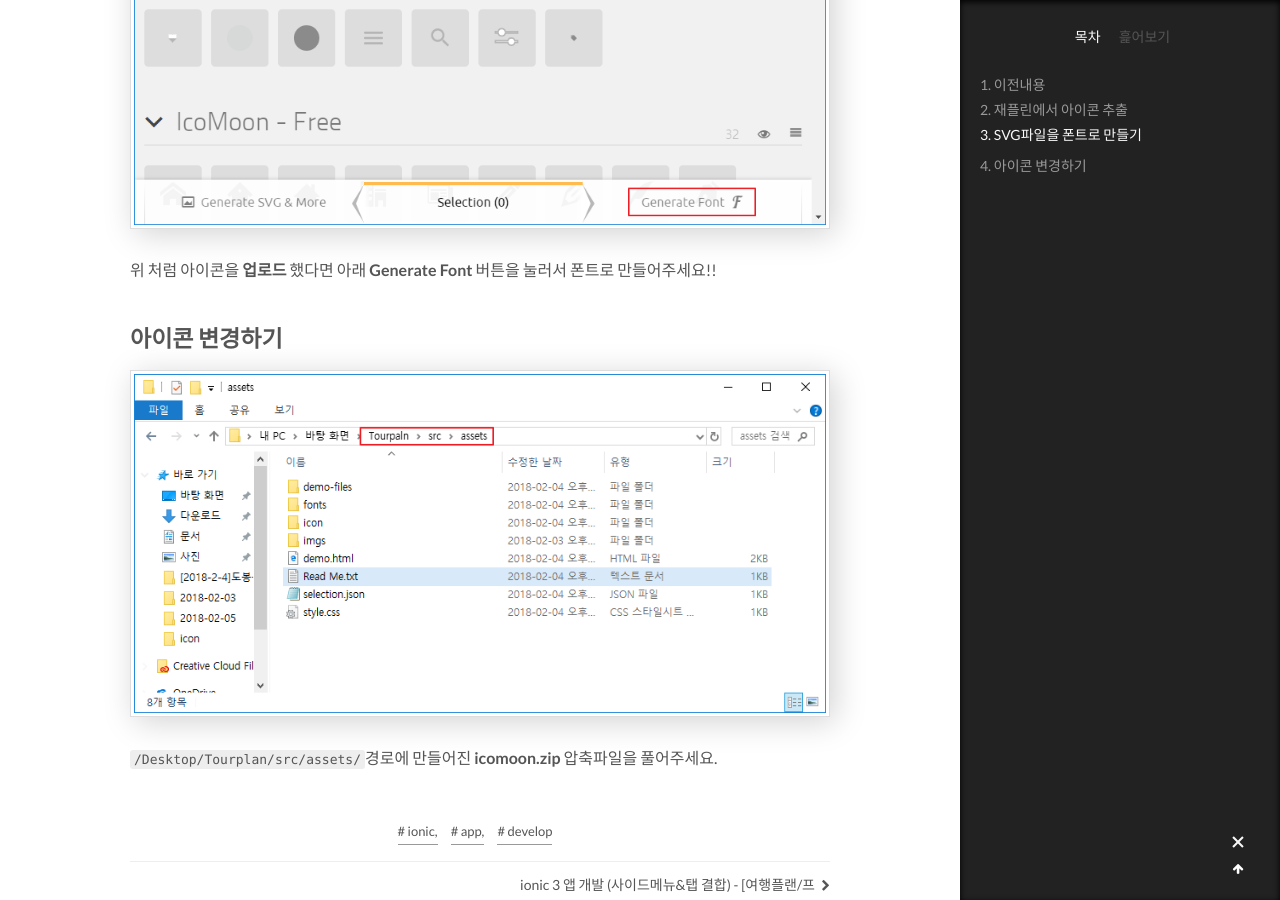
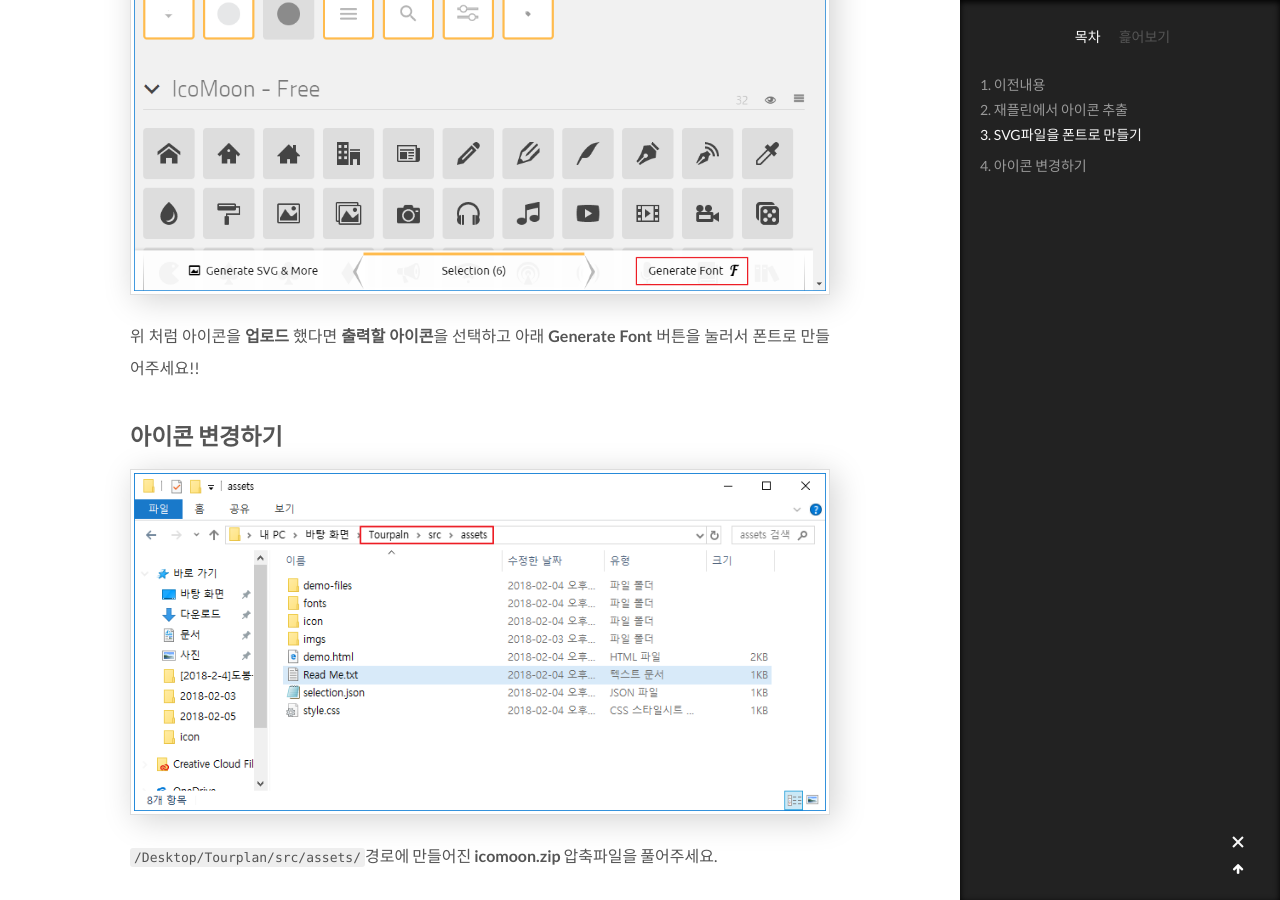
Before and after one commit to wkddnjset/wkddnjset.github.io, a Jekyll site: the page built from _posts/2018-02-05-ionic-3-앱-개발-(탭-아이콘-변경)-[여행플랜].md, in a window 1280 px wide and 900 px high, scrolled down 4179 px. Built offline with Jekyll 4.4.1, drawn with Linux system fonts in a browser that asks for light colours; comment, search, counter and statistics services are not loaded.

Commit message:
2018-02-05

```diff
--- a/_posts/2018-02-05-ionic-3-앱-개발-(탭-아이콘-변경)-[여행플랜].md
+++ b/_posts/2018-02-05-ionic-3-앱-개발-(탭-아이콘-변경)-[여행플랜].md
@@ -39,7 +39,7 @@ tags: ionic, app, develop
 
 ![import-icon-02](https://raw.githubusercontent.com/wkddnjset/wkddnjset.github.io/master/_posts/images/2018-02-05/import_icon_02.png)
 
-위 처럼 아이콘을 **업로드** 했다면 아래 **Generate Font** 버튼을 눌러서 폰트로 만들어주세요!!
+위 처럼 아이콘을 **업로드** 했다면 **출력할 아이콘**을 선택하고 아래 **Generate Font** 버튼을 눌러서 폰트로 만들어주세요!!
 
 ## 아이콘 변경하기
 
```
Also changed, not shown: _posts/images/2018-02-05/import_icon_02.png.
